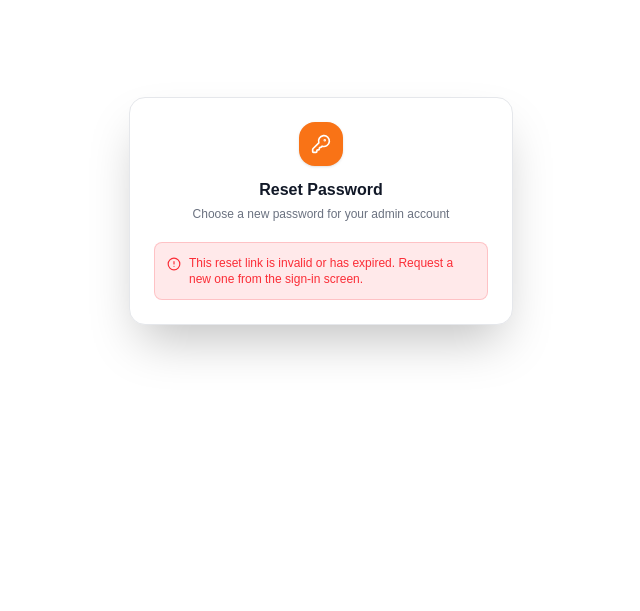
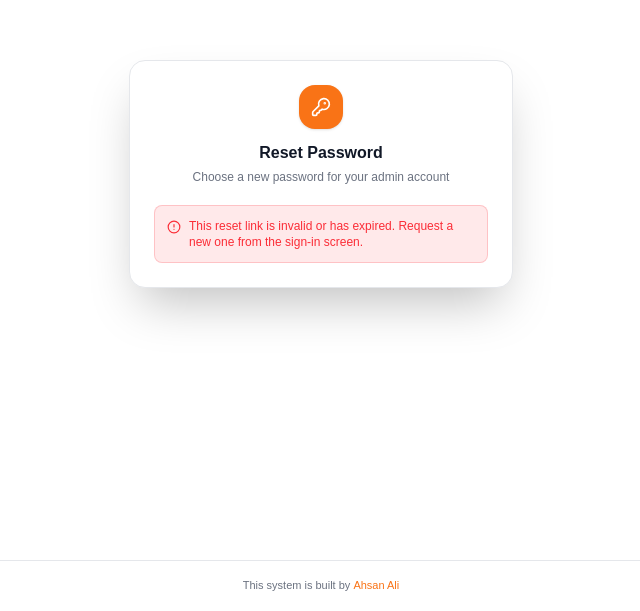
Before and after one commit to malikahsandevi/ecommerce-platform, a Next.js app in the folder admin/: page /reset-password in a window 1280 px wide. Shown: the part 189-800 px from the top of the page, without its empty margins (319-959 px from the left). Built offline with nearby package versions, Linux system fonts and the light colour scheme; no server answers.

Commit message:
Footer: 'This system is built by Ahsan Ali' credit line with portfolio link at the bottom of every admin page

```diff
--- a/admin/app/reset-password/page.tsx
+++ b/admin/app/reset-password/page.tsx
@@ -9,6 +9,7 @@ import React, { Suspense, useState } from "react";
 import Link from "next/link";
 import { useSearchParams } from "next/navigation";
 import { AlertCircle, CheckCircle2, KeyRound, Loader2 } from "lucide-react";
+import BuiltByFooter from "@/components/layout/BuiltByFooter";
 import { apiClient } from "@/services/api";
 import { describeAuthError } from "@/services/authContext";
 import { useLanguage } from "@/services/i18n";
@@ -56,7 +57,8 @@ function ResetPasswordForm() {
   };
 
   return (
-    <div className="min-h-screen flex items-center justify-center p-4" style={{ backgroundColor: "var(--background)" }}>
+    <div className="min-h-screen flex flex-col" style={{ backgroundColor: "var(--background)" }}>
+      <div className="flex-1 flex items-center justify-center p-4">
       <div
         className="w-full max-w-sm p-6 rounded-2xl shadow-2xl"
         style={{
@@ -158,6 +160,8 @@ function ResetPasswordForm() {
           </>
         )}
       </div>
+      </div>
+      <BuiltByFooter />
     </div>
   );
 }
--- a/admin/components/AdminShell.tsx
+++ b/admin/components/AdminShell.tsx
@@ -5,6 +5,7 @@ import { usePathname } from "next/navigation";
 import Sidebar from "@/components/layout/Sidebar";
 import MobileNav from "@/components/layout/MobileNav";
 import AdminLoginPopup from "@/components/Login";
+import BuiltByFooter from "@/components/layout/BuiltByFooter";
 import PaletteDecisionPopup from "@/components/layout/PaletteDecisionPopup";
 import { ConfirmDialogHost } from "@/components/ui/ConfirmDialog";
 import { SecurityCheckDialogHost } from "@/components/ui/SecurityCheckDialog";
@@ -86,7 +87,15 @@ function AdminShellInner({ children }: { children: React.ReactNode }) {
             devices. */}
         <MobileNav />
         <Sidebar />
-        <div className="flex-1 min-w-0">{children}</div>
+        {/* The "built by" credit line closes every page: appended in
+            plain flow after the page's own content inside the content
+            column — no wrapper or layout change for the pages
+            themselves (list pages run their own full-height internal
+            scroll and must not be restructured). */}
+        <div className="flex-1 min-w-0">
+          {children}
+          <BuiltByFooter />
+        </div>
       </div>
 
       <AdminLoginPopup
--- /dev/null
+++ b/admin/components/layout/BuiltByFooter.tsx
@@ -0,0 +1,26 @@
+import React from "react";
+
+/**
+ * The credit line Ahsan asked for at the bottom of EVERY admin page
+ * ("har page ky nichy"): one shared component so the line is identical
+ * everywhere. Rendered by AdminShell after each page's own content
+ * (plain flow — never a fixed/sticky overlay) and at the bottom of the
+ * standalone reset-password page. Theme variables only, so it follows
+ * every palette in dark and light; the portfolio link sits on the
+ * name and opens in a new tab.
+ */
+export default function BuiltByFooter() {
+  return (
+    <footer className="mt-6 border-t border-[var(--border)] px-3 py-4 text-center text-[11px] leading-relaxed text-[var(--text-muted)]">
+      This system is built by{" "}
+      <a
+        href="https://ahsan-ali-protfolio.vercel.app/"
+        target="_blank"
+        rel="noopener noreferrer"
+        className="font-medium text-[var(--primary)] hover:underline"
+      >
+        Ahsan Ali
+      </a>
+    </footer>
+  );
+}
```
